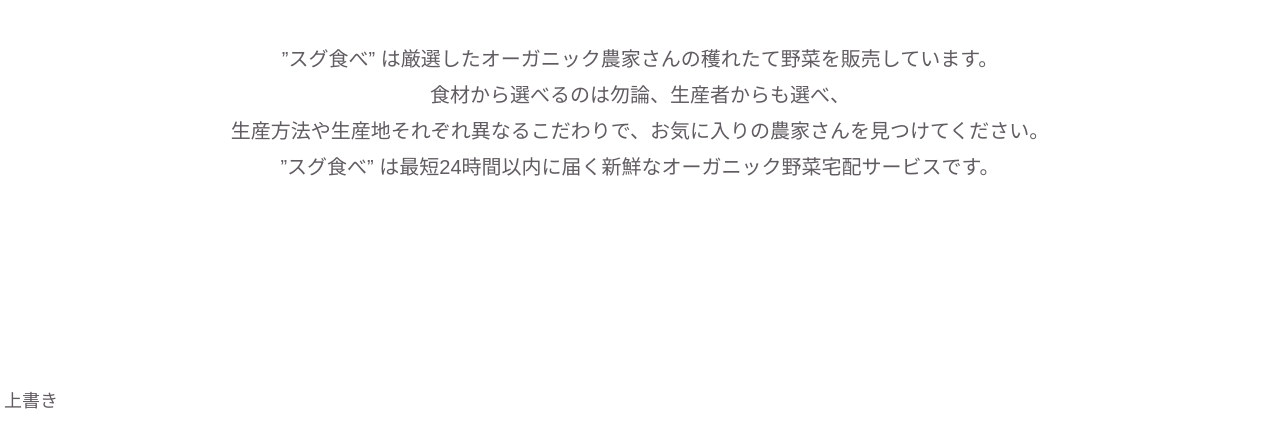
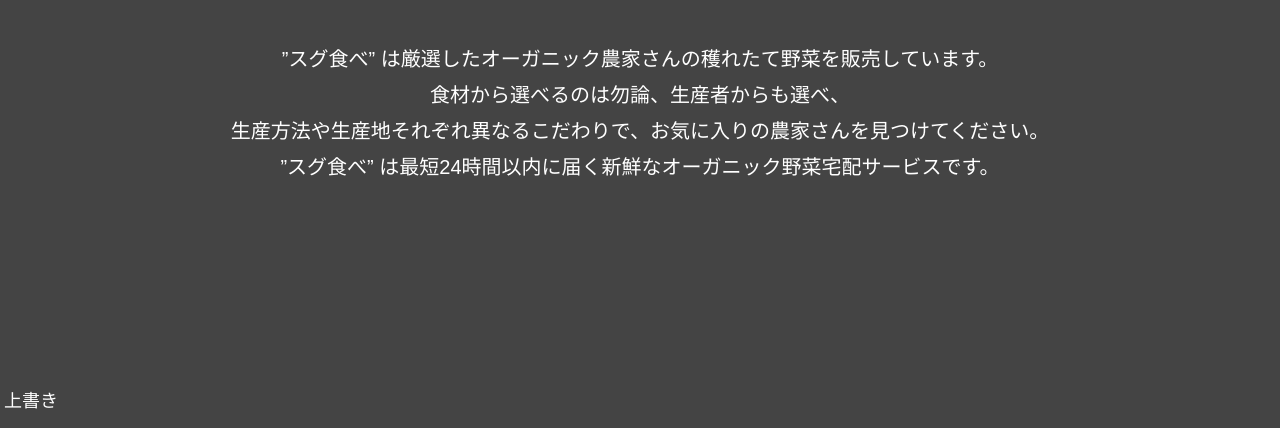
Before and after one commit to h-takasugi/test, a plain HTML site: page index.html in a window 1280 px wide. Shown: the part 262-690 px from the top of the page. Drawn offline with Linux system fonts and the light colour scheme.

Commit message:
main_color bg font nega

```diff
--- a/css/com.css
+++ b/css/com.css
@@ -8,13 +8,14 @@
   }
   body {width: 100%;
     background-color: transparent;
+    background-color: #444;
     font-family: "貂ｸ繧ｴ繧ｷ繝�け菴�", YuGothic, "貂ｸ繧ｴ繧ｷ繝�け", "Yu Gothic", "繝｡繧､繝ｪ繧ｪ", sans-serif;
     font-size: 1.8rem;
     line-height: 1.5;
     letter-spacing: 0;
     font-weight: 400;
     text-align: left;
-    color:#615c61;
+    color:#fff;
   }
   .fc_pnk{color:#f67599; color:rgba(246,117,153,1.0);}/* PANTONE��17-1755 Paradise Pink */
   .fc_gly{color:#615c61; color:rgba(097,092,097,1.0);}/* PANTONE��18-3908 Volcanic Glass*/
```
